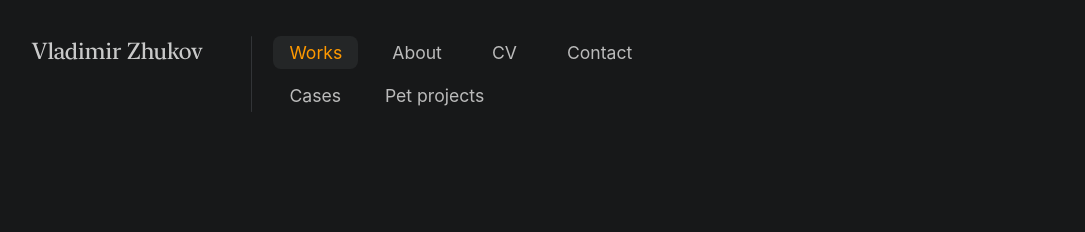
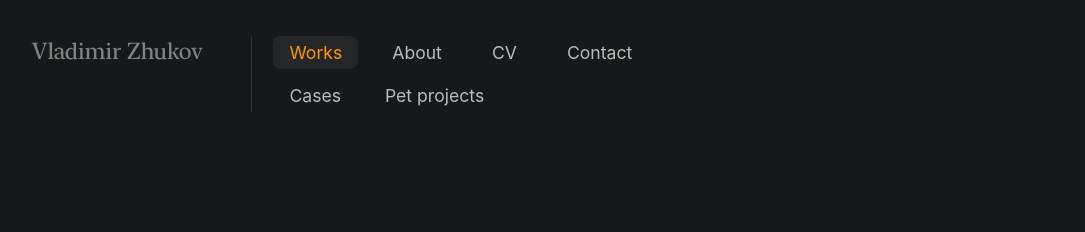
Before and after one commit to uxiscool/experience, a Jekyll site: the page built from index.md, in a window 1280 px wide. Shown: the top 232 px of the page, without its empty margins (25-1110 px from the left). Built offline with Jekyll 4.4.1, drawn with Linux system fonts in a browser that asks for light colours.

Commit message:
Add files via upload

```diff
--- a/css/main.css
+++ b/css/main.css
@@ -28,7 +28,7 @@ section{ padding-top:2rem; }
 /* ---- Header / Nav ---- */
 header{ display:flex; align-items:flex-start; gap:36px; margin-top:36px; }
 .nav-wrapper{ display:flex; flex-direction:column; align-items:flex-start; width:100%; }
-.logo-img{ display:block; height:1.1rem; width:auto; margin:6px 12px 0 56px; opacity:.85; }
+.logo-img{ display:block; height:1.1rem; width:auto; margin:6px 12px 0 56px; opacity:0.5; }
 .menu-panel{ position:relative; display:flex; align-items:flex-start; }
 .menu-panel::before{ content:""; position:absolute; inset:0 auto 0 0; width:1px; background:#323437; border-radius:1px; }
 @media (max-width:700px){ .menu-panel::before{ display:none; } }
```
